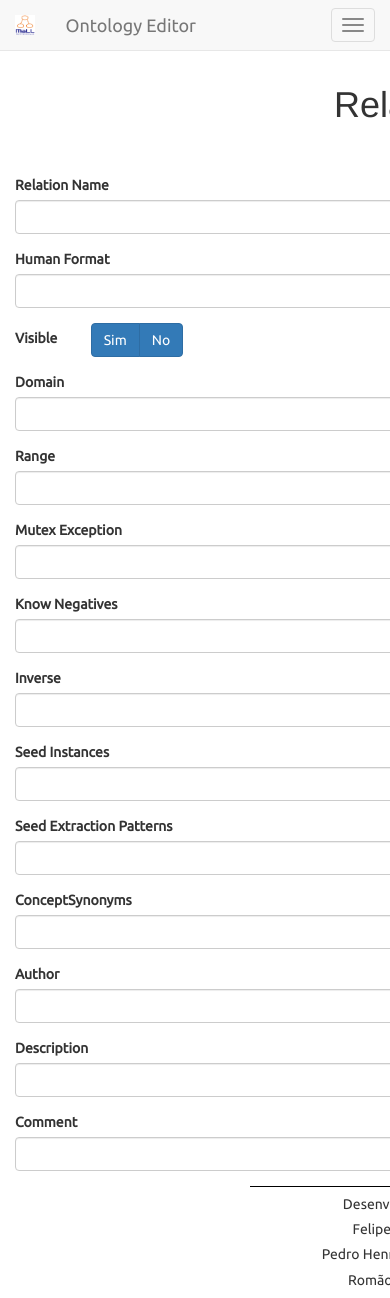
After one commit to felipequecole/Onto_Mapping, a Django app: page /edit_rel/ in a window 390 px wide; the page is wider, and only the part inside the window is pictured. The commit adds this page. Run offline with Django 3.2, Linux system fonts and the light colour scheme; some libraries are stand-ins or nearby versions.

Commit message:
Mesma tela de edição de categoria foi replicada para relação

```diff
--- /dev/null
+++ b/Onto_Manipulation/templates/Onto_Manipulation/edit_rel.html
@@ -0,0 +1,104 @@
+<h1 align="center">Relation</h1>
+<br>
+<br>
+
+{% extends 'base.html' %}
+
+{% block edit_onto %}class="active"{% endblock %}
+
+{% block body %}
+    <div class="container">
+        <form>
+            <div class="form-group row">
+                <label for="example-text-input" class="col-sm-2 col-form-label">Relation Name</label>
+                <div class="col-sm-7">
+                    <input class="form-control" type="text" value="" id="name">
+                </div>
+            </div>
+            <div class="form-group row">
+                <label for="example-text-input" class="col-sm-2 col-form-label">Human Format</label>
+                <div class="col-sm-7">
+                    <input class="form-control" type="text" value="" id="human">
+                </div>
+            </div>
+            <div class="form-group row">
+                <label for="example-text-input" class="col-sm-2 col-form-label">Visible</label>
+                <div class="btn-group col-sm-7" data-toggle="buttons">
+                    <label class="btn btn-primary">
+                        <input type="radio" name="options" id="option2" autocomplete="off" checked> Sim
+                    </label>
+                    <label class="btn btn-primary">
+                        <input type="radio" name="options" id="option3" autocomplete="off"> No
+                    </label>
+                </div>
+            </div>
+            <div class="form-group row">
+                <label for="example-text-input" class="col-sm-2 col-form-label">Domain</label>
+                <div class="col-sm-7">
+                    <input class="form-control" type="text" value="" id="domain">
+                </div>
+            </div>
+            <div class="form-group row">
+                <label for="example-text-input" class="col-sm-2 col-form-label">Range</label>
+                <div class="col-sm-7">
+                    <input class="form-control" type="text" value="" id="range">
+                </div>
+            </div>
+            <div class="form-group row">
+                <label for="example-text-input" class="col-sm-2 col-form-label">Mutex Exception</label>
+                <div class="col-sm-7">
+                    <input class="form-control" type="text" value="" id="mutex">
+                </div>
+            </div>
+            <div class="form-group row">
+                <label for="example-text-input" class="col-sm-2 col-form-label">Know Negatives</label>
+                <div class="col-sm-7">
+                    <input class="form-control" type="text" value="" id="negatives">
+                </div>
+            </div>
+            <div class="form-group row">
+                <label for="example-text-input" class="col-sm-2 col-form-label">Inverse</label>
+                <div class="col-sm-7">
+                    <input class="form-control" type="text" value="" id="inverse">
+                </div>
+            </div>
+            <div class="form-group row">
+                <label for="example-text-input" class="col-sm-2 col-form-label">Seed Instances</label>
+                <div class="col-sm-7">
+                    <input class="form-control" type="text" value="" id="instances">
+                </div>
+            </div>
+            <div class="form-group row">
+                <label for="example-text-input" class="col-sm-2 col-form-label">Seed Extraction Patterns</label>
+                <div class="col-sm-7">
+                    <input class="form-control" type="text" value="" id="patterns">
+                </div>
+            </div>
+            <div class="form-group row">
+                <label for="example-text-input" class="col-sm-2 col-form-label">ConceptSynonyms</label>
+                <div class="col-sm-7">
+                    <input class="form-control" type="text" value="" id="synonyms">
+                </div>
+            </div>
+            <div class="form-group row">
+                <label for="example-text-input" class="col-sm-2 col-form-label">Author</label>
+                <div class="col-sm-7">
+                    <input class="form-control" type="text" value="" id="author">
+                </div>
+            </div>
+            <div class="form-group row">
+                <label for="example-text-input" class="col-sm-2 col-form-label">Description</label>
+                <div class="col-sm-7">
+                    <input class="form-control" type="text" value="" id="desc">
+                </div>
+            </div>
+            <div class="form-group row">
+                <label for="example-text-input" class="col-sm-2 col-form-label">Comment</label>
+                <div class="col-sm-7">
+                    <input class="form-control" type="text" value="" id="comment">
+                </div>
+            </div>
+        </form>
+    </div>
+
+{% endblock %}
--- a/Onto_Manipulation/templates/Onto_Manipulation/home_rel.html
+++ b/Onto_Manipulation/templates/Onto_Manipulation/home_rel.html
@@ -3,7 +3,7 @@
 {% block relation %}class="active"{% endblock %}
 
 {% block home_content %}
-    <a href="/edit/" class="btn btn-default" role="button"><strong>New Relation</strong>
+    <a href="/edit_rel/" class="btn btn-default" role="button"><strong>New Relation</strong>
     </a>
     <br>
     <br>
@@ -12,7 +12,7 @@
         <div class="panel panel-primary">
             <div class="panel-heading">
                 Relation name: {{ relation.relationName }}
-                <a href="/edit/" class="btn btn-default pull-right" role="button" >
+                <a href="/edit_rel/" class="btn btn-default pull-right" role="button" >
                     <span class="glyphicon glyphicon-pencil" aria-hidden="true"></span>
                 </a>
                 <div class="clearfix"></div>
--- a/Onto_Manipulation/urls.py
+++ b/Onto_Manipulation/urls.py
@@ -7,6 +7,7 @@ urlpatterns = [
     url(r'^category/$', views.category, name='category'),
     url(r'^edit/$', views.edit, name='edit'),
     url(r'^edit_cat/$', views.edit_cat, name='edit_cat'),
+    url(r'^edit_rel/$', views.edit_rel, name='edit_rel'),
     url(r'^convert/$', views.convert, name='convert'),
     url(r'^download/$', views.download, name='download'),
 ]
--- a/Onto_Manipulation/views.py
+++ b/Onto_Manipulation/views.py
@@ -16,6 +16,8 @@ def edit(request):
 def edit_cat(request):
     return render(request, 'Onto_Manipulation/edit_cat.html', {})
 
+def edit_rel(request):
+    return render(request, 'Onto_Manipulation/edit_rel.html', {})
 
 def convert(request):
     return render(request, 'Onto_Manipulation/convert.html',{})
```
